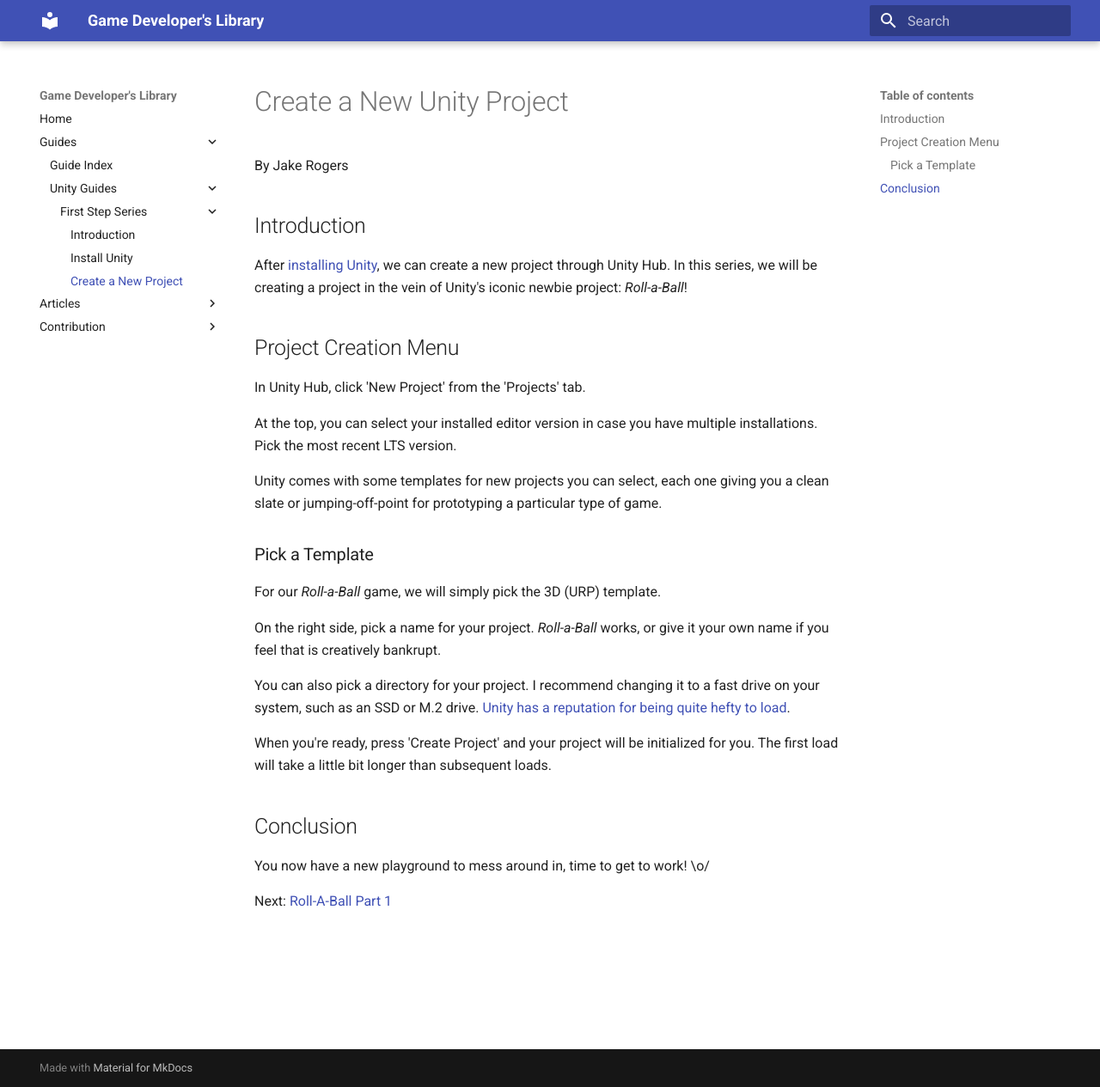
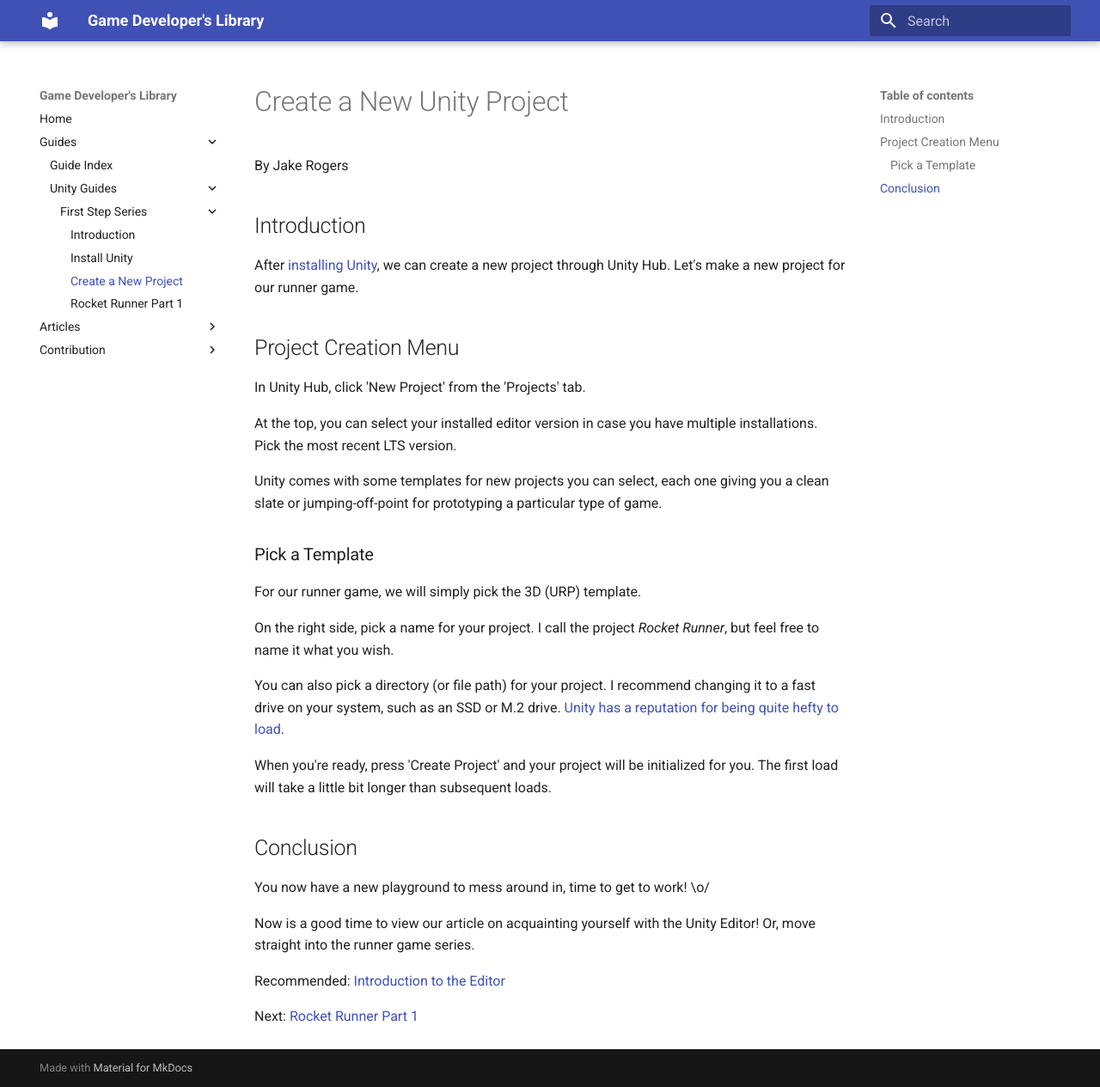
Before and after one commit to niu-gdo/game-developers-library, an MkDocs documentation site: the page built from docs/guides/unity-guides/first-step-series/unity-first-step-new-proj.md, in a window 1280 px wide and 1265 px high. Shown: the whole window at 86% size. Built offline with MkDocs 1.6.1 and Material for MkDocs 9.7.7, drawn with Linux system fonts in a browser that asks for light colours.

Commit message:
added articles and guide pages prepping for the first step guides

```diff
--- a/docs/guides/unity-guides/first-step-series/unity-first-step-new-proj.md
+++ b/docs/guides/unity-guides/first-step-series/unity-first-step-new-proj.md
@@ -2,7 +2,7 @@
 By Jake Rogers
 
 ## Introduction
-After [installing Unity](./unity-first-step-install.md), we can create a new project through Unity Hub. In this series, we will be creating a project in the vein of Unity's iconic newbie project: *Roll-a-Ball*!
+After [installing Unity](./unity-first-step-install.md), we can create a new project through Unity Hub. Let's make a new project for our runner game.
 
 ## Project Creation Menu
 In Unity Hub, click 'New Project' from the 'Projects' tab.
@@ -12,15 +12,19 @@ At the top, you can select your installed editor version in case you have multip
 Unity comes with some templates for new projects you can select, each one giving you a clean slate or jumping-off-point for prototyping a particular type of game.
 
 ### Pick a Template
-For our *Roll-a-Ball* game, we will simply pick the 3D (URP) template.
+For our runner game, we will simply pick the 3D (URP) template.
 
-On the right side, pick a name for your project. *Roll-a-Ball* works, or give it your own name if you feel that is creatively bankrupt.
+On the right side, pick a name for your project. I call the project *Rocket Runner*, but feel free to name it what you wish.
 
-You can also pick a directory for your project. I recommend changing it to a fast drive on your system, such as an SSD or M.2 drive. [Unity has a reputation for being quite hefty to load](https://i.redd.it/sqa3vpmcv4t61.jpg).
+You can also pick a directory (or file path) for your project. I recommend changing it to a fast drive on your system, such as an SSD or M.2 drive. [Unity has a reputation for being quite hefty to load](https://i.redd.it/sqa3vpmcv4t61.jpg).
 
 When you're ready, press 'Create Project' and your project will be initialized for you. The first load will take a little bit longer than subsequent loads.
 
 ## Conclusion
 You now have a new playground to mess around in, time to get to work! \o/
 
-Next: [Roll-A-Ball Part 1]()
+Now is a good time to view our article on acquainting yourself with the Unity Editor! Or, move straight into the runner game series.
+
+Recommended: [Introduction to the Editor](../../../articles/unity-articles/unity-editor-introduction.md)
+
+Next: [Rocket Runner Part 1](./unity-runner-1.md)
--- a/mkdocs.yml
+++ b/mkdocs.yml
@@ -11,6 +11,7 @@ nav:
         - 'Introduction': 'guides/unity-guides/first-step-series/unity-first-step-index.md'
         - 'Install Unity': 'guides/unity-guides/first-step-series/unity-first-step-install.md'
         - 'Create a New Project': 'guides/unity-guides/first-step-series/unity-first-step-new-proj.md'
+        - 'Rocket Runner Part 1': 'guides/unity-guides/first-step-series/unity-runner-1.md'
   - Articles:
     - 'Article Index': 'articles/articles-index.md'
     - 'Unity Articles':
```
Also changed, not shown: docs/articles/articles-index.md (+2 -2 lines), docs/articles/unity-articles/unity-editor-introduction.md (+1 -2 lines), docs/guides/unity-guides/first-step-series/unity-first-step-index.md (+17 -5 lines), docs/guides/unity-guides/first-step-series/unity-runner-1.md (added, +1 -0 lines), docs/index.md (+2 -2 lines), 1 other file.
